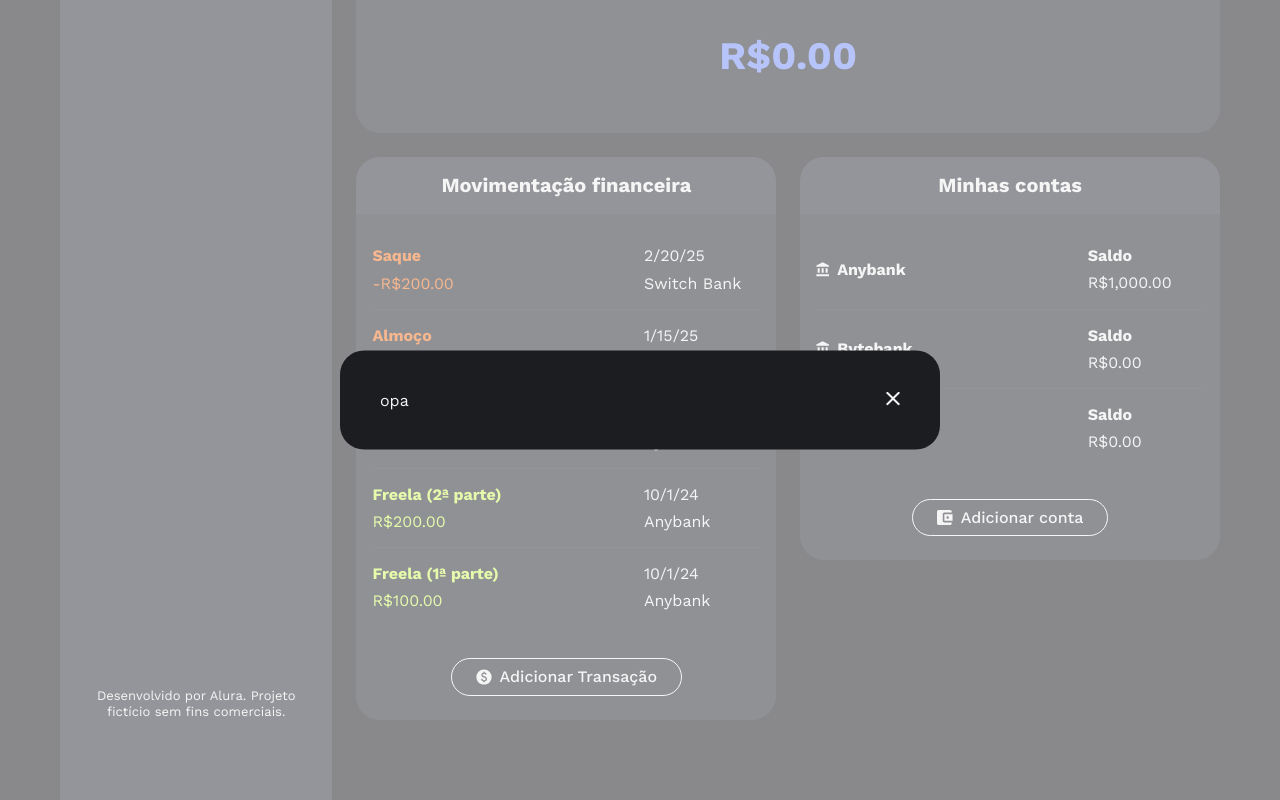
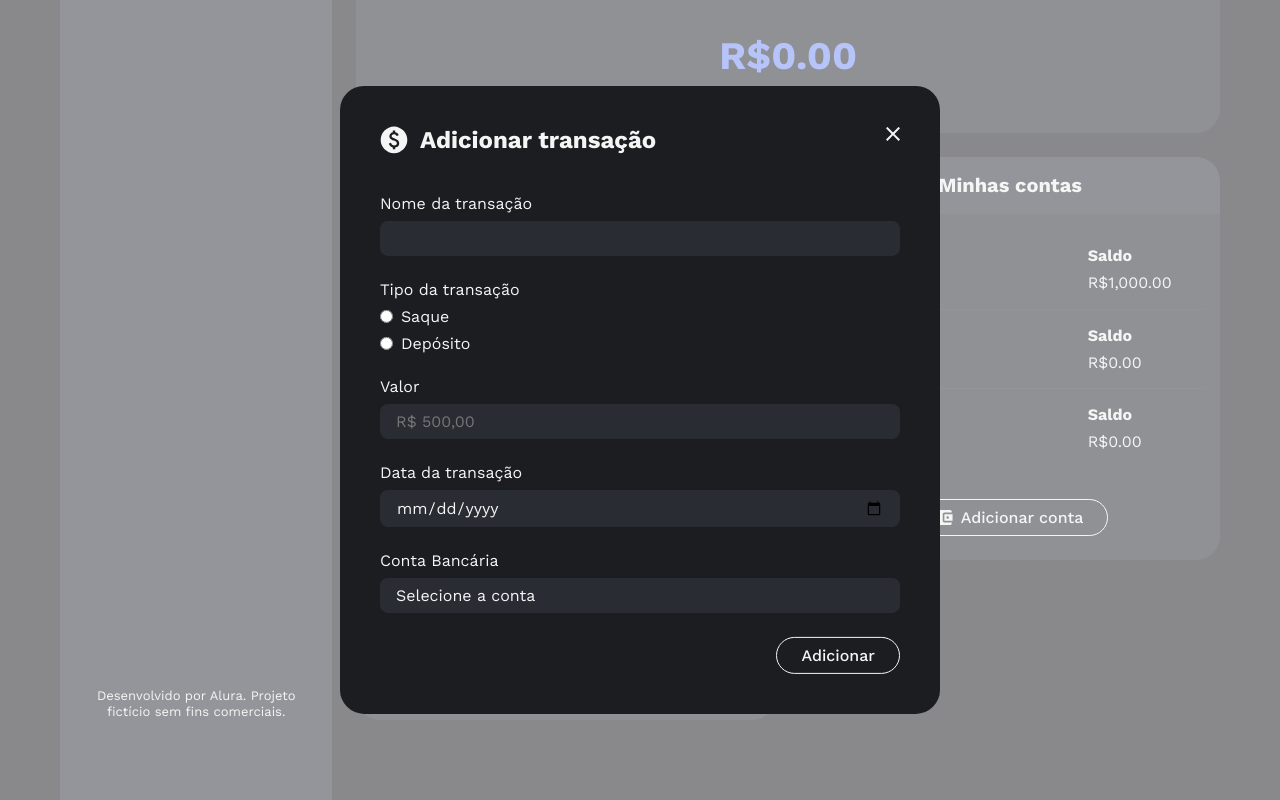
Before and after one commit to ErickCelestino/angular-bank, an Angular app: page / in a window 1280 px wide. Both pictures are taken after a click on the button "Adicionar Transação". Shown: the part 272-1072 px from the top of the page. Built offline with nearby package versions, Linux system fonts and the light colour scheme.

Commit message:
feat: add content from add transacion form

```diff
--- a/src/app/area-financeira/transacoes/botao-adicionar-transacao/botao-adicionar-transacao.component.css
+++ b/src/app/area-financeira/transacoes/botao-adicionar-transacao/botao-adicionar-transacao.component.css
@@ -1,3 +1,49 @@
 .icone-moeda {
   width: 1rem;
 }
+
+.form {
+  display: flex;
+  flex-direction: column;
+  gap: 1.5rem;
+}
+
+.label-grupo {
+  display: flex;
+  flex-direction: column;
+  gap: 0.5rem;
+}
+
+.input {
+  padding: 0.5rem 1rem;
+
+  border-radius: 0.5rem;
+  border: 0;
+  background: var(--fundo-componentes);
+}
+
+.grupo-tipo-transacao {
+  border: 0;
+
+  display: flex;
+  flex-direction: column;
+  gap: 0.5rem;
+}
+
+.legend {
+  margin-bottom: 0.5rem;
+}
+
+.label-grupo-radio {
+  display: flex;
+  align-items: center;
+  gap: 0.5rem;
+}
+
+.select-conta-transacao {
+  appearance: none;
+}
+
+.botao-adicionar-transacao {
+  margin-left: auto;
+}
--- a/src/app/area-financeira/transacoes/botao-adicionar-transacao/botao-adicionar-transacao.component.html
+++ b/src/app/area-financeira/transacoes/botao-adicionar-transacao/botao-adicionar-transacao.component.html
@@ -3,4 +3,65 @@
   Adicionar Transação
 </app-botao>
 
-<app-modal [(aberto)]="modalAberto"></app-modal>
+<app-modal [(aberto)]="modalAberto">
+  <ng-container modal-cabecalho class="modal-cabecalho">
+    <img src="icones/moeda.svg" alt="" />
+    <h2 class="text-xl">Adicionar transação</h2>
+  </ng-container>
+
+  <form class="form text-md">
+    <label class="label-grupo">
+      Nome da transação
+      <input class="input" type="text" name="nome-transacao" />
+    </label>
+
+    <fieldset class="grupo-tipo-transacao" required>
+      <legend class="legend">Tipo da transação</legend>
+
+      <label class="label-grupo-radio">
+        <input type="radio" name="tipo-transacao" required />
+        Saque
+      </label>
+
+      <label class="label-grupo-radio">
+        <input type="radio" name="tipo-transacao" required />
+        Depósito
+      </label>
+    </fieldset>
+
+    <label class="label-grupo">
+      Valor
+      <input
+        class="input"
+        type="number"
+        name="valor-transacao"
+        min="0.01"
+        step="0.01"
+        placeholder="R$ 500,00"
+        required
+      />
+    </label>
+
+    <label class="label-grupo">
+      Data da transação
+      <input class="input" type="date" name="data-transacao" required />
+    </label>
+
+    <label class="label-grupo">
+      Conta Bancária
+
+      <select
+        name="conta-transacao"
+        class="input select-conta-transacao"
+        required
+      >
+        <option value="" selected disabled>Selecione a conta</option>
+
+        <option value="Anybank">Anybank</option>
+        <option value="Bytebank">Bytebank</option>
+      </select>
+    </label>
+
+    <app-botao class="botao-adicionar-transacao"> Adicionar </app-botao>
+  </form>
+</app-modal>
--- a/src/app/compartilhados/modal/modal.component.css
+++ b/src/app/compartilhados/modal/modal.component.css
@@ -19,8 +19,20 @@
 }
 
 .fechar-modal {
-    position: absolute;
-    top: 2.5rem;
-    right: 2.5rem;
-    cursor: pointer;
+  position: absolute;
+  top: 2.5rem;
+  right: 2.5rem;
+  cursor: pointer;
 }
+
+.conteudo {
+  display: flex;
+  flex-direction: column;
+  gap: 2.5rem;
+}
+
+.cabecalho {
+  display: flex;
+  align-items: center;
+  gap: 0.75rem;
+}
--- a/src/app/compartilhados/modal/modal.component.html
+++ b/src/app/compartilhados/modal/modal.component.html
@@ -1,6 +1,18 @@
-<dialog class="dialog" #modal>
+<dialog class="dialog" #modal (close)="fecharModal()">
   <button class="fechar-modal" (click)="fecharModal()">
     <img src="icones/fechar.svg" alt="">
   </button>
-  opa
+  <div class="conteudo">
+    <div class="cabecalho">
+      <ng-content select="[modal-cabecalho]">
+        Título padrão
+      </ng-content>
+    </div>
+
+    <div>
+      <ng-content>
+        Conteúdo padrão
+      </ng-content>
+    </div>
+  </div>
 </dialog>
```
